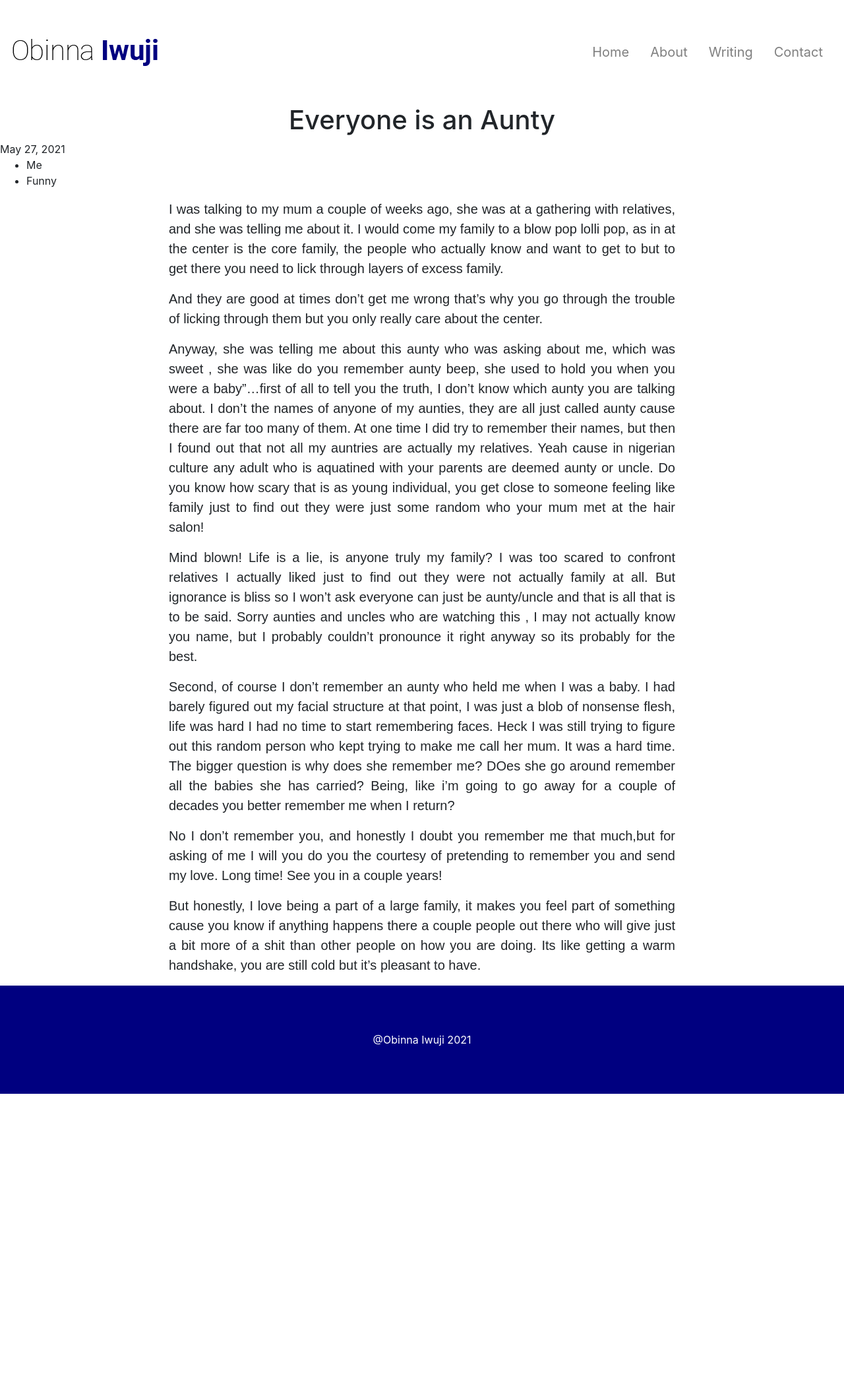
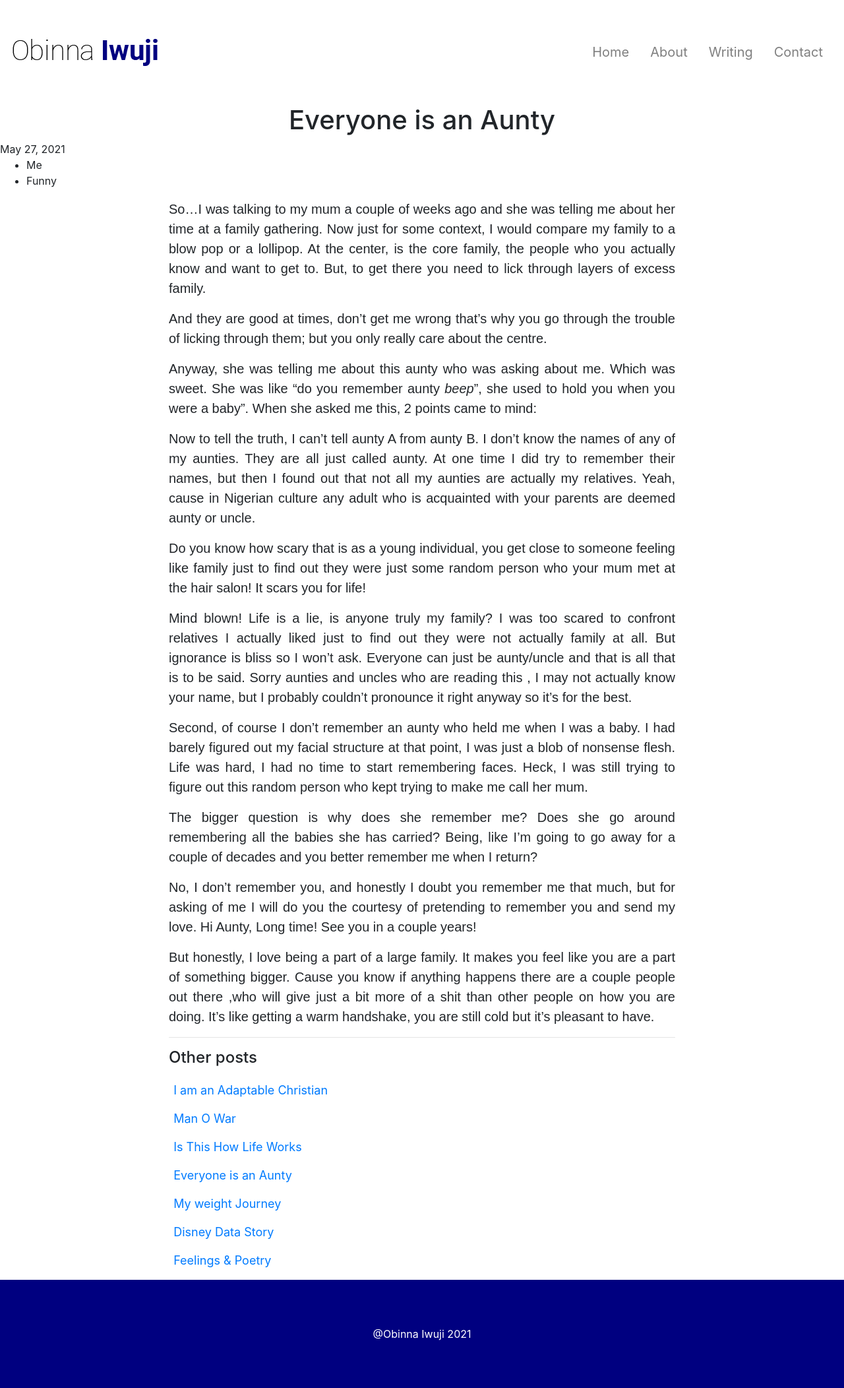
Before and after one commit to iwuji1/Obinna.github.io, a Jekyll site: the page built from _posts/2021-06-22-Everyone-is-an-aunty.markdown, in a window 1280 px wide. Shown: the whole page at 66% size. Built offline with Jekyll 4.4.1, drawn with Linux system fonts in a browser that asks for light colours; before the commit the page ends 1658 px from its top, so only the background shows below that.

Commit message:
added seperate posts and data page

```diff
--- a/_layouts/post.html
+++ b/_layouts/post.html
@@ -13,4 +13,16 @@ layout: default
         </ul>
     </header>
     {{ content }}
+<hr>
+
+<div class="related-Posts">
+  <h4>Other posts</h4>
+    {% for post in site.posts %}
+    <ul>
+       <li><a href="{{ site.url }}{{ site.baseurl }}{{ post.url }}">
+       {{ post.title }}
+       </a></li>
+    </ul>
+    {% endfor %}
+</div>
 </article>
--- a/_pages/blog.markdown
+++ b/_pages/blog.markdown
@@ -4,11 +4,12 @@ title: Blog
 permalink: /blog
 ---
 
-## My Blog Posts
+# My Blog Posts
 
-<div>
+<div class="main-blog">
   {% for post in site.posts %}
       <h2><a href="{{ post.url }}">{{ post.title }}</a></h2>
       <p>{{ post.excerpt }}</p>
+      <hr>
   {% endfor %}
 </div>
--- a/_pages/index.markdown
+++ b/_pages/index.markdown
@@ -42,7 +42,7 @@ permalink: /
 
 <p>For most of my professional life(Which is not very long at this point), I have been a data analyst. I like how data and visuals can help better understandings of complex issues whether that relates to revenue or migration patterns. I want to create more data stories to illuminate things I find interesting so here is a catalogue of my work thus far!</p>
 <div class="text-center">
-<a href="/blog" class="btn btn-outline-primary" role="button">Check out data stories</a>
+<a href="/Data_Stories" class="btn btn-outline-primary" role="button">Check out data stories</a>
 </div>
 </div>
 
@@ -68,6 +68,6 @@ permalink: /
 
 <p>I talk alot! It's a hobby if I'm honest. A good chunk of that is asking questions both to google and actual people. When I first graduated from University a big question is how does life actually work for people like me. Afripple is a blog dedicated to the everyday stories of Africans living outside of their home country. If you are as curious as I am about about other people's business this could be a good resource for you</p>
 <div class="text-center">
-<a href="/" class="btn btn-outline-primary" role="button">Go to Site</a>
+<a href="https://afripple.co.uk/" class="btn btn-outline-primary" role="button">Go to Site</a>
 </div>
 </div>
--- /dev/null
+++ b/_posts/2021-05-27-Feelings&Poetry.markdown
@@ -0,0 +1,72 @@
+---
+layout: post
+title:  "Feelings & Poetry"
+date:   2021-05-27 22:40:01 +0100
+categories: Me Poetry
+excerpt_separator: <!--more-->
+---
+I’ve always been a very touchy feely type of person. I’m very much in touch with my emotions and tend to really dive deep into how I am feeling at a time. This can be both good and bad as when I’m on a high, I am on a real high but when I’m low I tend to spiral.
+{: .p-container}
+<!--more-->
+
+Growing up though, I never really found many outlets to release what I was feeling. My life was school then home, so whilst I had “friends” most were more school friends than people I could really be close to. And of course, though my mum was and is amazing, there is a limit to how much you can really open up to a parent.
+{: .p-container}
+
+So, I found when I was feeling a lot of things, I would retreat to my imagination. That’s right I was that kind of kid, I could stare off into space for hours, building a world in my head, building scenarios where I could express what I wanted through a huge dramatic speech... but in my head. I could have fantastic encounters with amazing people...again in my head. Where life was an adventure and I was the main hero with my own powers and the personality I wish I had...once again, in my head.
+{: .p-container}
+
+For people like me, the creative outlets I find are essential! Which is why I loved drama class. In that class I was whoever. I could do whatever. I can get as crazy as a character demands or as reserved as is necessary. I could turn off my brain and just fall into whoever I was at that time, it was a proper escape. I found, however, that I wanted to also express my feelings and so I tried poetry.
+{: .p-container}
+
+In my mind I was pretty good, because at least to me every word I wrote was true and was impactful! Looking back I’m pretty sure my poems were absolute nonsense but hey it is what it is. I actually got a poem published, which surprised me because it was based on an episode of One piece, an anime I loved. It talked about the blooming of cherry blossoms in the snow, because I was watching the drum Island arc. I remember reading the poem out during a school assembly and thinking to myself “Are these guys really serious? Cause I was kinda bullshiting when writing this”(though using whatever word 12 year old me meant for bullshit).
+{: .p-container}
+
+I recently was supporting my friend as she did a poetry reading for a small group of people. The poem was amazing, she really pulled me into her world and her thoughts, she’s really talented. The thing I love about such creative mediums is their ability to really translate emotion and connection. I loved her poem because I felt the hurt she was talking about having someone she loved fall out of love. I love acting because in that moment when I synchronise with how my character feels and I look out at the audience as they watch in attentive silence, I feel alive!
+{: .p-container}
+
+Poetry really is amazing! It was one of the first mediums I ever used to better understand myself. I love how word smiths paint a story that makes you...feel, and how every time you read it you get something new.
+{: .p-container}
+
+For that session with my friend, I also wrote a poem. I saw the time as an opportunity to write out some of the feelings I had. Honestly, I wrote it in 10 mins so it’s not that great, but it felt good to write again. Here it is:
+{: .p-container}
+
+<div class= "poem">
+
+<h2><u>Forward I go</u></h2>
+<h3>Obinna Iwuji</h3>
+
+<ul>
+  <li>When you feel down,</li>
+  <li>When you feel low.</li>
+  <li>When you wake but your heart says no,</li>
+  <li>You make yourself coffee, cause your brain feels slow.</li>
+  <li>Hear me as I say, forward I go.</li>
+</ul>
+<p></p>
+<ul>
+  <li>You look out the window, your dreams out of reach.</li>
+  <li>You thought you’d be more,</li>
+  <li>You worked hard, like they preached.</li>
+  <li>Plans went astray, it's a pandemic you know.</li>
+  <li>Hear me as I say, forward I go.</li>
+</ul>
+<p></p>
+<ul>
+  <li>I lost another friend, my grandfather too.</li>
+  <li>I look back at life, just what did I do?</li>
+  <li>Another mistake, I’m not like you though.</li>
+  <li>Hear me as I say, forward I go.</li>
+</ul>
+<p></p>
+<ul>
+  <li>I fall and I fall, as my friends grow.</li>
+  <li>But in all the pain, there is something I know.</li>
+  <li>With every experience, with every blow.</li>
+  <li>I’m moulded for greatness, to put on a show!</li>
+  <li>It’s so much easier, to be pulled in tow</li>
+  <li>With regrets like a splinter, stuck in your toe</li>
+  <li>So through darkness, through blight and unending snow</li>
+  <li>What else can I say but, forward I go.</li>
+</ul>
+
+</div>
--- a/_posts/2021-06-22-Everyone-is-an-aunty.markdown
+++ b/_posts/2021-06-22-Everyone-is-an-aunty.markdown
@@ -6,23 +6,32 @@ categories: Me Funny
 excerpt_separator: <!--more-->
 ---
 
-I was talking to my mum a couple of weeks ago, she was at a gathering with relatives, and she was telling me about it. I would come my family to a blow pop lolli pop, as in at the center is the core family, the people who actually know and want to get to but to get there you need to lick through layers of excess family.
+So...I was talking to my mum a couple of weeks ago and she was telling me about her time at a family gathering. Now just for some context, I would compare my family to a blow pop or a lollipop. At the center, is the core family, the people who you actually know and want to get to. But, to get there you need to lick through layers of excess family.
 {: .p-container}
 <!--more-->
-And they are good at times don’t get me wrong that’s why you go through the trouble of licking through them but you only really care about the center.
+And they are good at times, don't get me wrong that’s why you go through the trouble of licking through them; but you only really care about the centre.
 {: .p-container}
 
-Anyway, she was telling me about this aunty who was asking about me, which was sweet , she was like do you remember aunty beep, she used to hold you when you were a baby”...first of all to tell you the truth, I don’t know which aunty you are talking about. I don’t the names of anyone of my aunties, they are all just called aunty cause there are far too many of them. At one time I did try to remember their names, but then I found out that not all my auntries are actually my relatives. Yeah cause in nigerian culture any adult who is aquatined with your parents are deemed aunty or uncle. Do you know how scary that is as young individual, you get close to someone feeling like family just to find out they were just some random who your mum met at the hair salon!
+Anyway, she was telling me about this aunty who was asking about me. Which was sweet. She was like “do you remember aunty *beep*”, she used to hold you when you were a baby”. When she asked me this, 2 points came to mind:
 {: .p-container}
 
-Mind blown! Life is a lie, is anyone truly my family? I was too scared to confront relatives I actually liked just to find out they were not actually family at all. But ignorance is bliss so I won’t ask everyone can just be aunty/uncle and that is all that is to be said. Sorry aunties and uncles who are watching this , I may not actually know you name, but I probably couldn’t pronounce it right anyway so its probably for the best.
+Now to tell the truth, I can't tell aunty A from aunty B. I don't know the names of any of my aunties. They are all just called aunty. At one time I did try to remember their names, but then I found out that not all my aunties are actually my relatives. Yeah, cause in Nigerian culture any adult who is acquainted with your parents are deemed aunty or uncle.
 {: .p-container}
 
-Second, of course I don’t remember an aunty who held me when I was a baby. I had barely figured out my facial structure at that point, I was just a blob of nonsense flesh, life was hard I had no time to start remembering faces. Heck I was still trying to figure out this random person who kept trying to make me call her mum. It was a hard time. The bigger question is why does she remember me? DOes she go around remember all the babies she has carried? Being, like i’m going to go away for a couple of decades you better remember me when I return?
+Do you know how scary that is as a young individual, you get close to someone feeling like family just to find out they were just some random person who your mum met at the hair salon! It scars you for life!
 {: .p-container}
 
-No I don’t remember you, and honestly I doubt you remember me that much,but for asking of me I will you do you the courtesy of pretending to remember you and send my love. Long time! See you in a couple years!
+Mind blown! Life is a lie, is anyone truly my family? I was too scared to confront relatives I actually liked just to find out they were not actually family at all. But ignorance is bliss so I won’t ask. Everyone can just be aunty/uncle and that is all that is to be said. Sorry aunties and uncles who are reading this , I may not actually know your name, but I probably couldn’t pronounce it right anyway so it's for the best.
 {: .p-container}
 
-But honestly, I love being a part of a large family, it makes you feel part of something cause you know if anything happens there a couple people out there who will give just a bit more of a shit than other people on how you are doing. Its like getting a warm handshake, you are still cold but it’s pleasant to have.
+Second, of course I don’t remember an aunty who held me when I was a baby. I had barely figured out my facial structure at that point, I was just a blob of nonsense flesh. Life was hard, I had no time to start remembering faces. Heck, I was still trying to figure out this random person who kept trying to make me call her mum.
 {: .p-container}
+
+The bigger question is why does she remember me? Does she go around remembering all the babies she has carried? Being, like I'm going to go away for a couple of decades and you better remember me when I return?
+{: .p-container}
+
+No, I don’t remember you, and honestly I doubt you remember me that much, but for asking of me I will do you the courtesy of pretending to remember you and send my love. Hi Aunty, Long time! See you in a couple years!
+{: .p-container}
+
+But honestly, I love being a part of a large family. It makes you feel like you are a part of something bigger. Cause you know if anything happens there are a couple people out there ,who will give just a bit more of a shit than other people on how you are doing. It's like getting a warm handshake, you are still cold but it’s pleasant to have.
+{: .p-container}
--- /dev/null
+++ b/_posts/2021-07-01-Man-O-war.markdown
@@ -0,0 +1,32 @@
+---
+layout: post
+title:  "Man O War"
+date:   2021-05-27 22:40:01 +0100
+categories: Me Funny
+excerpt_separator: <!--more-->
+---
+
+Let me tell you the story of Man O War!
+{: .p-container}
+
+I met man O war during a leadership training camp in Nigeria. They stayed on an island a boat ride away from Apapa, a town to the north of the mainland Lagos.
+{: .p-container}
+<!--more-->
+
+Man O war has a huge presence so much so that I could feel it on the boat ride to the island! The sea was blue at first but almost as if I was crossing the border to man O war territory there was a thick green line in the sea and when we crossed it, Everything changed! Where the sea was once a clear blue, was now a thick green, to my right there was sunken ship, to my left there was a random guy staring at us as he pead into the sea...was he the one that turned the sea green, wait...where was he standing...I can’t see, was he standing on water? How is that possible? Or wait lol he’s just on the edge of the boat woah, I was about to freak out!
+{: .p-container}
+
+Anyway, we arrived at the island, and there they were the legendary Man O war! We climbed off the boat onto the Island, They asked us to drop our bags and introduce ourselves. They were short, stout men in military attire, they looked nice but tough, like if they were laughing they would playfully slap you on the back and accidentally break your spine. So nice guys.
+{: .p-container}
+
+One of them said my name is man O war 1 and this is man O war 2. The first time I heard this I was a bit confused because the way they said it, it sounded like man-or-warr. It should have been Men of war, which by itself is a weird enough name. I mean I’ve met people called Sunday, Monday, Clauraphile, but being called Man of war was a new one. It’s hard to imagine a couple after delivering a baby. Saying delivering you was like battle so we shall name you Man of war. School must have been difficult not because of teachers calling your name on the register but purely because there is never really gonna be a good nickname for you!
+{: .p-container}
+
+Nicknames are important, they are a sign of acceptance to a community. It says we all know you, so here is your community name. It’s both nice and annoying, and I believe one of the hardest struggles a human's face in their life is getting a proper nickname. But in this case what can you do? Do people call you Man? War? M.O.W? All possibilities are awkward!
+{: .p-container}
+
+Anyway I found out my opinion didn’t matter pretty quickly, this guy's name is Man o war 1 and his job was to make us run around the island and like it. Honestly, for a 5 am run, it was pretty fun. Not the running part, or the waking up but more the singing. Yeah we were singing at the top of our lungs at 5 am. He had a strong playlist that really got you in the mood for morning sprints like the beautiful “we are running together!” or my favourite “If you are not singing”. It was a call and response, where you repeat what he says. My favourite line being *call*“if you areee not singing” *response* “you are a cow” *call* “if you areee not singing” *response* “you aree a cow, woof”.
+{: .p-container}
+
+I had a lot of firsts with Man o war 1 and Man o war 2, from going around a minefield, to scaling walls, to getting into a fight. What a time! I felt Man O war’s territory made me a new person, I was no longer a boy, I was a boy O war 23. Because that’s what number I was on the register, yeah it turns out his name wasn’t Man O war 1, it was David! What a twist!
+{: .p-container}
--- /dev/null
+++ b/_posts/2021-07-05-I-am-an-adaptable-Christian.markdown
@@ -0,0 +1,35 @@
+---
+layout: post
+title:  "I am an Adaptable Christian"
+date:   2021-05-27 22:40:01 +0100
+categories: Me Funny
+excerpt_separator: <!--more-->
+---
+
+A question I get asked every now and then is what type of Christian are you? Now you may be wondering, who on earth would ask you such a personal question? Who would be that nosey?
+{: .p-container}
+<!--more-->
+
+Well, people, I don’t really know, it just comes up in conversation randomly, I don’t keep track of these things, it just happens. Do you remember everyone who ever asked you an overly ambitious question, I don’t!
+{: .p-container}
+
+Anyway, back to the point, the question I was asked was what type of christian are you? My answer to this is that I am an adaptable Christian, not in the way you are thinking though. Not like one moment I’m in church, the next, then I walk down the street selling weed to the priest, yeah I’m not like the priest. More like, I am the christian of whatever household I’m in at the time.
+{: .p-container}
+
+And I’ve been in a couple of households. I grew up catholic with my hail Mary’s, I moved over to protestat with Hillsongs, I’ve done some anglican our father’s, moved back to protestant this time Naija style, I’ve also done some white people non-denominational and have even dabbled in Rasterfarian.
+{: .p-container}
+
+Now, this may sound like it must have confused me in my faith journey. But in my mind it has just opened the net to who I can husband! Honestly, if you are a Jehova’s witness I can come a knockin with you, if you are redeemed church of God I can sing hallelujah in unison in English, igbo, Yoruba and even Spanish, that’s right I went through a phase.
+{: .p-container}
+
+But I’ve noticed as confusing as this might sound, as a result of all of this, I have done what less than 30% of most of christian population have even attempted, that’s right I have actually read the bible...well I at least got through exodus, which was actually really aptly named.
+{: .p-container}
+
+But I don’t just study the bible I study religion in general, because as different as we all try to be, many faiths are very similar and revolve around the same principle beliefs. The main difference is execution. As a catholic you do the rosary, doing the hail Mary’s till you reach the big bead for an our farther, and found it funny how similar it is to Muslim prayers where they recite multiple versus of the Qu’ran before doing a big prayer. It’s all different ways essentially into their Nirvana zone. Okay that was a slight over exaggeration but you get my meaning.
+{: .p-container}
+
+One of the biggest clashes I see is that between Christians and Muslims. As if one is trying to snuff out the other. And it really makes no sense to me. I was having a long discuss and about the differences between christianity and Islam and I found it interesting how we were pointing differences between each other without actually knowing much about the other. We were a classic product of Chinese whispers, cause we have just heard a lot but never actually looked into it.
+{: .p-container}
+
+The conversation climaxed as we actually took time to read both the bible and Qu’ran and to both of our surprises both texts mention and validates the existence of the other belief. And Corroborate stories like Abraham and Isaac and Moses and Elijah. It was mad, now you must wondering wow you and this friend must be really devoted to understanding faith and pushing for this harmony between religions. Well yes….and no. We were trying to find an excuse to not feel guilty about dating. Yeah man, we were trying to smash, and tell people it was okay because the bible tells me so.
+{: .p-container}
--- a/assets/css/_general.scss
+++ b/assets/css/_general.scss
@@ -14,6 +14,64 @@ nav {
   margin-bottom: 40px;
   padding: 24px;
 }
+
+hr {
+  border-color: #000080;
+  border-width: 2px;
+  margin-left: 20%;
+  margin-right: 20%;
+}
+
+.main-blog h2{
+  margin-left: 15%;
+  text-align: left;
+  padding-bottom: 1%;
+}
+
+.related-Posts h4{
+  text-align: left;
+  margin-left: 20%;
+  padding: 0%;
+  padding-bottom: 1%;
+}
+
+.related-Posts ul, .related-Posts ol{
+  list-style-type: none;
+}
+
+.related-Posts li
+{
+  margin-left: 18%;
+  font-size: 18px;
+}
+
+.poem h2{
+
+  text-align: left;
+  margin-left: 20%;
+  padding: 0%;
+  padding-top: 5%;
+
+}
+
+.poem h3{
+  text-align: left;
+  margin-left: 20%;
+  padding: 0%;
+  padding-bottom: 1%;
+}
+
+.poem ul, .poem ol{
+  list-style-type: none;
+}
+
+.poem li
+{
+  margin-left: 18%;
+  font-size: 18px;
+  font-weight: 200;
+}
+
 
 .logo {
 }
```
Also changed, not shown: _pages/Data_Stories.markdown (added, +14 -0 lines), _posts/2021-05-27-welcome-to-jekyll.markdown (deleted, +0 -25 lines), _posts/2021-05-30-Github-example.markdown (added, +14 -0 lines), _posts/2021-06-30-Is-this-how-life-works.markdown (added, +27 -0 lines), 1 other file.
